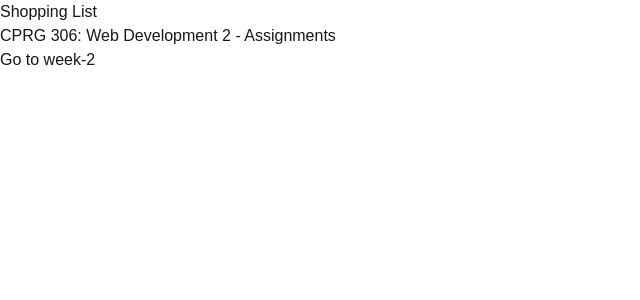
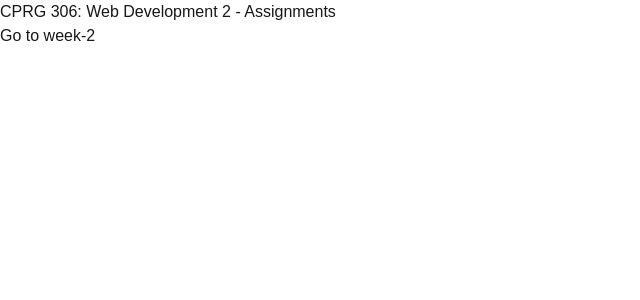
Before and after one commit to Hardeyemi30/cprg306-assignments, a Next.js app: page / in a window 1280 px wide. Shown: the top 300 px of the page, without its empty margins (0-640 px from the left). Built offline with nearby package versions, Linux system fonts and the light colour scheme.

Commit message:
assignment completed

```diff
--- a/app/page.js
+++ b/app/page.js
@@ -2,8 +2,7 @@
 
 export default function Home() {
   return (
-          <><h1>Shopping List</h1>
           <><p className="">CPRG 306: Web Development 2 - Assignments</p>
-      <Link href="week-2">Go to week-2</Link></></>
+      <Link href="week-2">Go to week-2</Link></>
   );
 }
--- a/app/week-2/page.js
+++ b/app/week-2/page.js
@@ -3,7 +3,7 @@
 export default function Page() {
   return (
     <main>
-      <h1 className="text-black">Shopping List</h1>
+      <h1 className="text-white">Shopping List</h1>
       <StudentInfo/>
     </main>
   );
```
